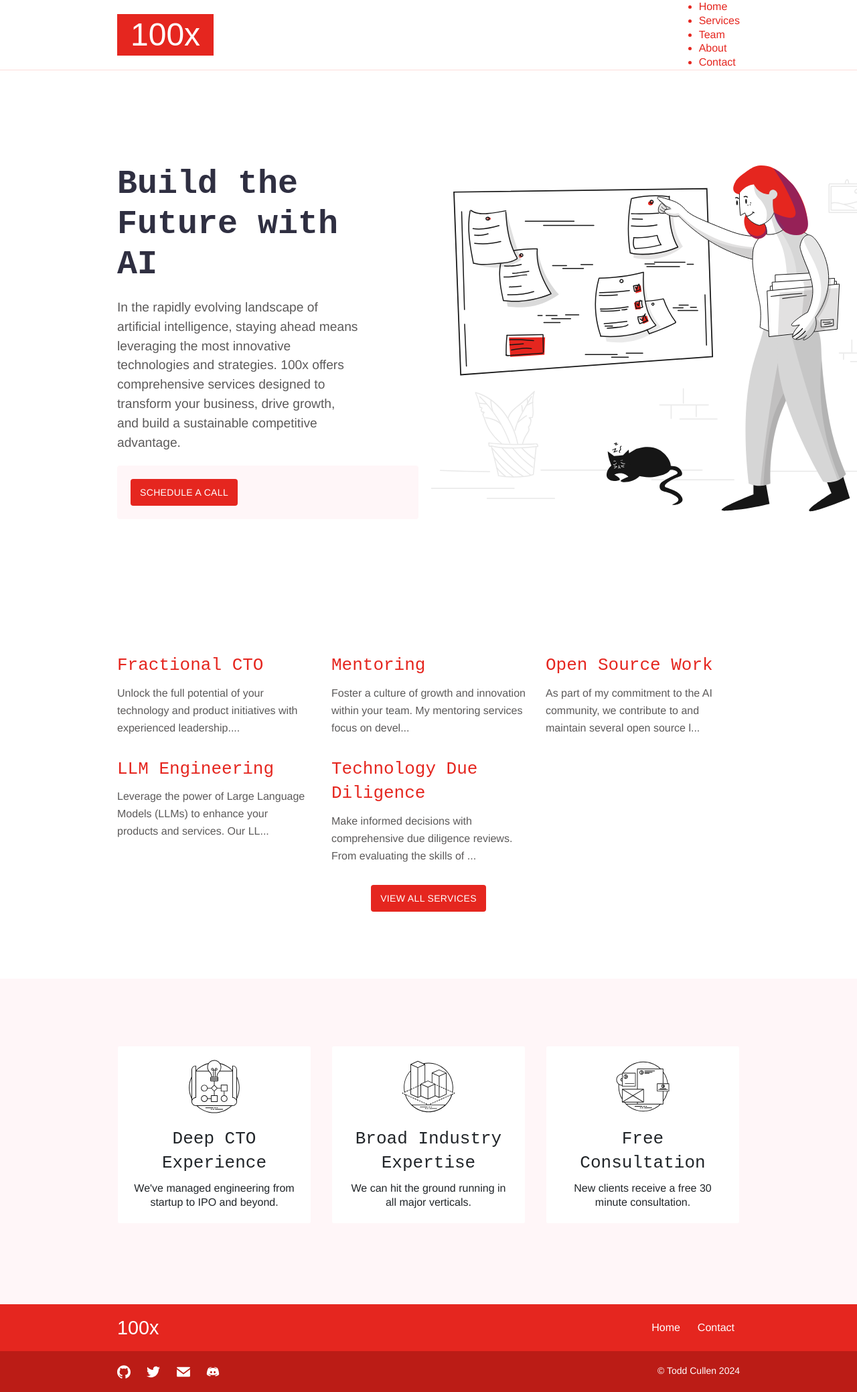
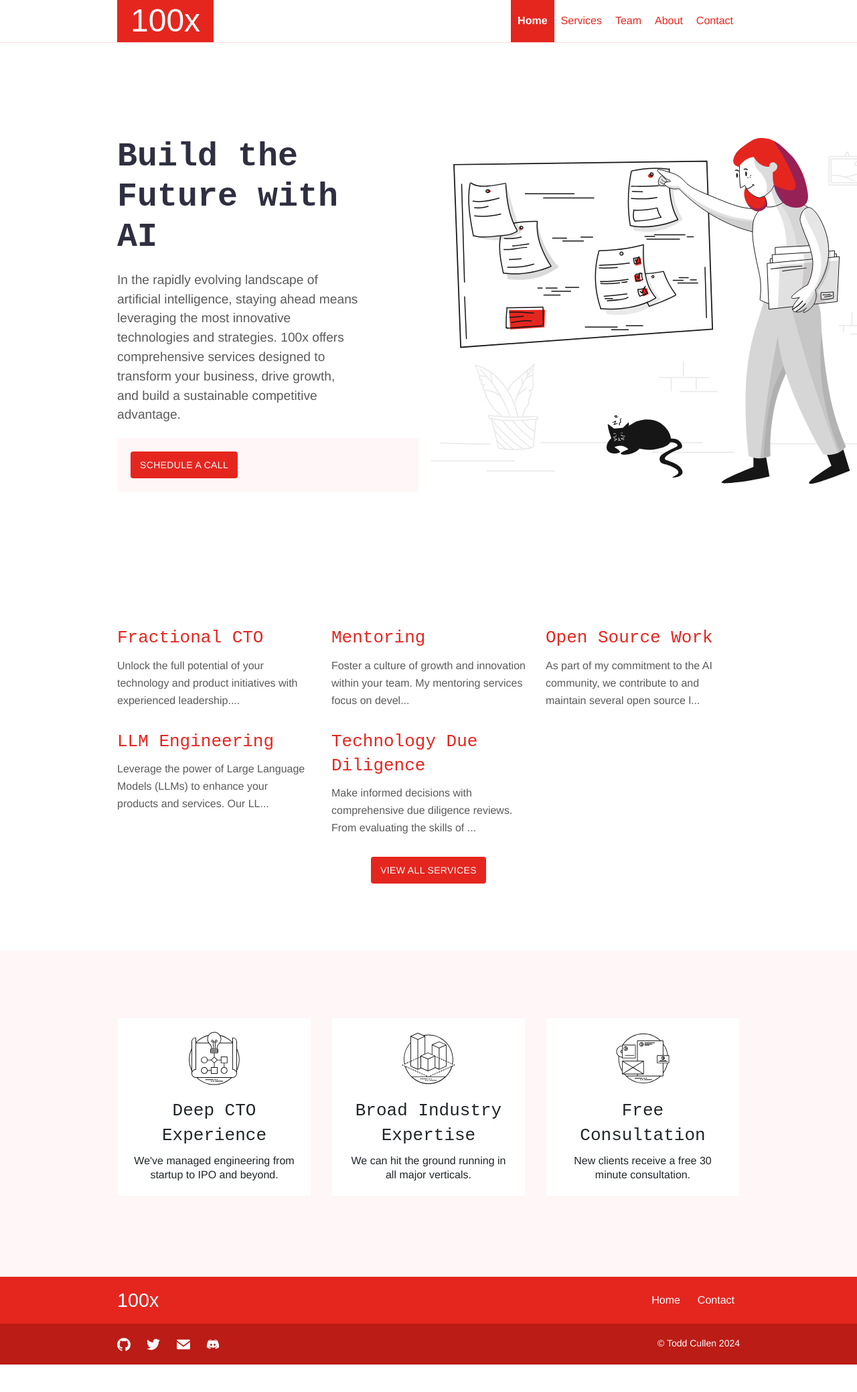
Before and after one commit to Shakakai/100x, a Jekyll site: the page built from index.md, in a window 1280 px wide. Shown: the whole page at 67% size. Built offline with Jekyll 4.4.1, drawn with Linux system fonts in a browser that asks for light colours; some web fonts are replaced; after the commit the page ends 2037 px from its top, so only the background shows below that.

Commit message:
fixing menu

```diff
--- a/_sass/components/_main-menu.scss
+++ b/_sass/components/_main-menu.scss
@@ -15,7 +15,7 @@
         display: inline-block;
         font-weight: normal;
         text-decoration: none;
-        color: $primary;
+        color: #e5261f;
         &:hover {
           text-decoration: underline;
         }
@@ -24,7 +24,7 @@
         > a {
           font-weight: bold;
           text-decoration: none;
-          background-color: $primary;
+          background-color: #e5261f;
           color: #ffffff;
 
           &:hover {
--- a/assets/css/style.scss
+++ b/assets/css/style.scss
@@ -88,7 +88,7 @@ $sub-footer-text-color: $white;
 @import "components/footer";
 @import "components/sub-footer";
 @import "components/logo";
-//@import "components/main-menu";
+@import "components/main-menu";
 @import "components/main-menu-mobile";
 @import "components/hamburger";
 @import "components/buttons";
```
